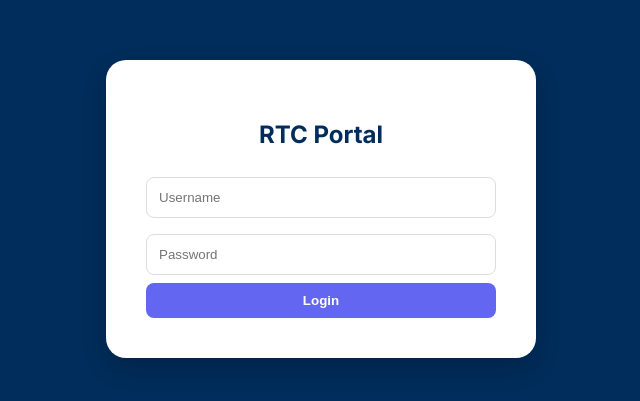
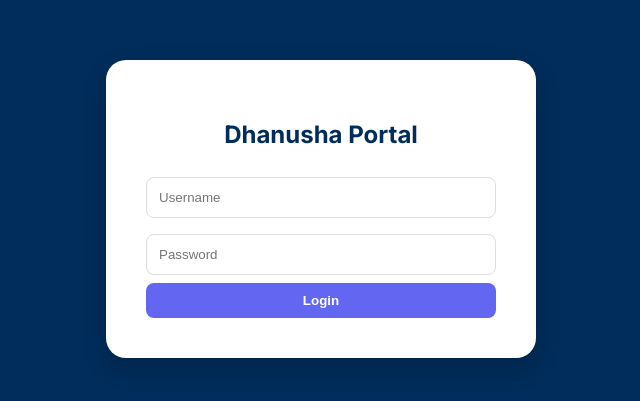
Before and after one commit to sdhanusha2610-ui/demogithubaction, a website: page index.html in a window 1280 px wide. Shown: the part 191-592 px from the top of the page, without its empty margins (319-959 px from the left). Drawn offline with Linux system fonts and the light colour scheme.

Commit message:
Update index.html

```diff
--- a/index.html
+++ b/index.html
@@ -3,7 +3,7 @@
 <head>
     <meta charset="UTF-8">
     <meta name="viewport" content="width=device-width, initial-scale=1.0">
-    <title>Dhanusha Personal Portal | Management</title>
+    <title>RTC Personal Portal | Management</title>
     <link href="https://fonts.googleapis.com/css2?family=Inter:wght@400;500;600;700&display=swap" rel="stylesheet">
     <style>
         :root {
@@ -50,7 +50,7 @@
 
     <div id="login-screen">
         <div class="login-box">
-            <h2 style="color: var(--rtc-blue)">RTC Portal</h2>
+            <h2 style="color: var(--rtc-blue)">Dhanusha Portal</h2>
             <input type="text" id="user-input" placeholder="Username">
             <input type="password" id="pass-input" placeholder="Password">
             <button class="btn btn-primary" style="width:100%" onclick="processLogin()">Login</button>
```
